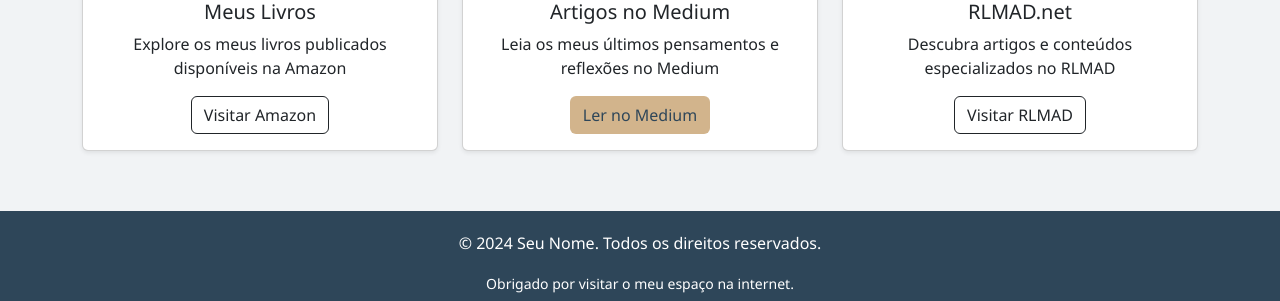
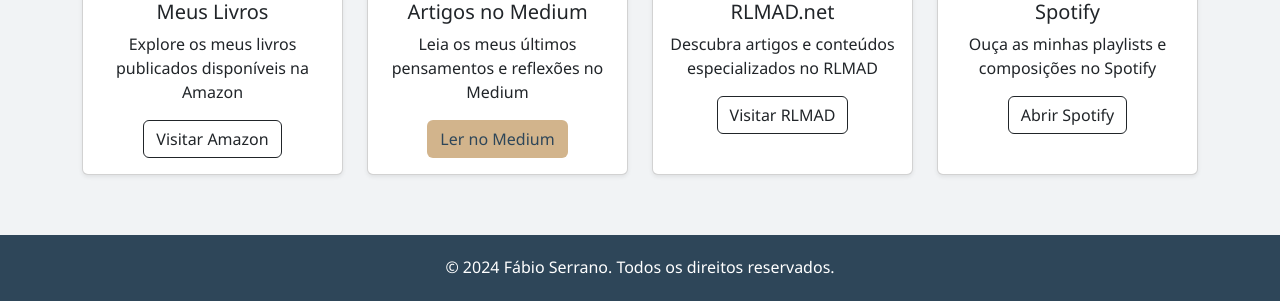
Before and after one commit to fabiocserrano/fabiocserrano.github.io, a plain HTML site: page index.html in a window 1280 px wide. Shown: the part 1266-1567 px from the top of the page. Drawn offline with nearby package versions, Linux system fonts and the light colour scheme.

Commit message:
personal

```diff
--- a/index.html
+++ b/index.html
@@ -31,6 +31,9 @@
     .about-section {
       padding: 60px 0;
       background-color: #f9f9f9;
+    }
+    .about-section p {
+      text-align: justify;
     }
     .work-section {
       padding: 60px 0;
@@ -90,7 +93,7 @@
     <div class="container">
       <h2 class="mb-4" id="about-title">Sobre mim</h2>
       <p class="mx-auto" style="max-width: 800px;" id="about-text1">
-        Sou informata, professor universitário, gerente de desenvolvimento e, especialmente, um entusiasta das artes liberais. Com mais de 20 anos no mercado de tecnologia e vivendo o mundo corporativo intensamente (dentro e fora das empresas), já palestrou em mais de 10 países sobre inovação, gestão de pessoas e design thinking. Sou pai de um lindo casal de filhos que querem mudar o mundo. Vivo feliz em Portugal com a minha família.
+        Sou informata, professor universitário, gerente de desenvolvimento e, especialmente, um entusiasta das artes liberais. Com mais de 20 anos no mercado de tecnologia e vivendo o mundo corporativo intensamente (dentro e fora das empresas), já palestrei em mais de 10 países sobre inovação, gestão de pessoas e design thinking. Sou pai de um lindo casal de filhos que querem mudar o mundo. Vivo feliz em Portugal com a minha família.
       </p>
       <p class="mx-auto" style="max-width: 800px;" id="about-text2">
         A minha escrita abrange diversos géneros e temas, desde ficção envolvente até não-ficção inspiradora. Acredito no poder das palavras para inspirar, desafiar e transformar perspetivas.
@@ -107,7 +110,7 @@
       <h2 class="mb-4" id="work-title">Explore o meu trabalho</h2>
       <p class="mb-5" id="work-subtitle">Descubra os meus livros e artigos em diferentes plataformas</p>
       <div class="row g-4">
-        <div class="col-md-4">
+        <div class="col-md-3">
           <div class="card h-100 shadow-sm">
             <div class="card-body">
               <div class="mb-3">
@@ -119,7 +122,7 @@
             </div>
           </div>
         </div>
-        <div class="col-md-4">
+        <div class="col-md-3">
           <div class="card h-100 shadow-sm">
             <div class="card-body">
               <div class="mb-3">
@@ -131,7 +134,7 @@
             </div>
           </div>
         </div>
-        <div class="col-md-4">
+        <div class="col-md-3">
           <div class="card h-100 shadow-sm">
             <div class="card-body">
               <div class="mb-3">
@@ -143,6 +146,18 @@
             </div>
           </div>
         </div>
+        <div class="col-md-3">
+          <div class="card h-100 shadow-sm">
+            <div class="card-body">
+              <div class="mb-3">
+                <img src="https://upload.wikimedia.org/wikipedia/commons/1/19/Spotify_logo_without_text.svg" alt="Spotify" style="height:40px;">
+              </div>
+              <h5 class="card-title" id="card4-title">Spotify</h5>
+              <p class="card-text" id="card4-text">Ouça as minhas playlists e composições no Spotify</p>
+              <a href="#" class="btn btn-outline-dark" id="card4-btn">Abrir Spotify</a>
+            </div>
+          </div>
+        </div>
       </div>
     </div>
   </section>
@@ -150,7 +165,7 @@
   <!-- Footer -->
   <footer>
     <div class="container">
-      <p id="footer-text">© 2024 Seu Nome. Todos os direitos reservados.</p>
+      <p id="footer-text">© 2024 Fábio Serrano. Todos os direitos reservados.</p>
       <small id="footer-subtext">Obrigado por visitar o meu espaço na internet.</small>
       <div class="social-icons mt-3">
         <a href="#" target="_blank"><i class="fab fa-twitter"></i></a>
@@ -163,12 +178,12 @@
   <script>
     const translations = {
       pt: {
-        headerTitle: "Olá, eu sou <span>Fábio Serrano/span>",
+        headerTitle: "Olá, eu sou <span>Fábio Serrano</span>",
         headerSubtitle: "Autor, Escritor, Compositor & amante de tecnologia",
         btnBooks: "Ver meus livros",
         btnArticles: "Ler artigos",
         aboutTitle: "Sobre mim",
-        aboutText1: "Sou informata, professor universitário, gerente de desenvolvimento e, especialmente, um entusiasta das artes liberais. Com mais de 20 anos no mercado de tecnologia e vivendo o mundo corporativo intensamente (dentro e fora das empresas), já palestrou em mais de 10 países sobre inovação, gestão de pessoas e design thinking. Sou pai de um lindo casal de filhos que querem mudar o mundo. Vivo feliz em Portugal com a minha família."
+        aboutText1: "Sou informata, professor universitário, gerente de desenvolvimento e, especialmente, um entusiasta das artes liberais. Com mais de 20 anos no mercado de tecnologia e vivendo o mundo corporativo intensamente (dentro e fora das empresas), já palestrei em mais de 10 países sobre inovação, gestão de pessoas e design thinking. Sou pai de um lindo casal de filhos que querem mudar o mundo. Vivo feliz em Portugal com a minha família.",
         aboutText2: "A minha escrita abrange diversos géneros e temas, desde ficção envolvente até não-ficção inspiradora. Acredito no poder das palavras para inspirar, desafiar e transformar perspetivas.",
         aboutText3: "Quando não estou a escrever, pode encontrar-me a ler avidamente, a viajar para novas experiências ou a participar na vibrante comunidade literária que continua a inspirar o meu trabalho.",
         workTitle: "Explore o meu trabalho",
@@ -182,18 +197,21 @@
         card3Title: "RLMAD.net",
         card3Text: "Descubra artigos e conteúdos especializados no RLMAD",
         card3Btn: "Visitar RLMAD",
-        footerText: "© 2024 Seu Nome. Todos os direitos reservados.",
+        card4Title: "Spotify",
+        card4Text: "Ouça as minhas playlists e composições no Spotify",
+        card4Btn: "Abrir Spotify",
+        footerText: "© 2024 Fábio Serrano. Todos os direitos reservados.",
         footerSubtext: "Obrigado por visitar o meu espaço na internet."
       },
       en: {
-        headerTitle: "Hello, I'm <span>Your Name</span>",
-        headerSubtitle: "Author, Writer & Thinker",
+        headerTitle: "Hello, I'm <span>Fábio Serrano</span>",
+        headerSubtitle: "Author, Writer, Composer & Technology Enthusiast",
         btnBooks: "View My Books",
         btnArticles: "Read Articles",
         aboutTitle: "About Me",
-        aboutText1: "I'm a passionate writer dedicated to exploring the complexity of human experience through storytelling. With several published works and numerous articles, I strive to connect with readers on a deep and meaningful level.",
-        aboutText2: "My writing spans across genres and themes, from engaging fiction to inspiring non-fiction. I believe in the power of words to inspire, challenge, and transform perspectives.",
-        aboutText3: "When I'm not writing, you can find me reading avidly, traveling for new experiences, or engaging with the vibrant literary community that continues to inspire my work.",
+        aboutText1: "I am a computer scientist, university professor, development manager, and especially an enthusiast of the liberal arts. With more than 20 years in the technology market and living the corporate world intensely (inside and outside companies), I have lectured in more than 10 countries on innovation, people management, and design thinking. I am the father of a wonderful pair of children who want to change the world. I live happily in Portugal with my family.",
+        aboutText2: "My writing covers various genres and themes, from engaging fiction to inspiring non-fiction. I believe in the power of words to inspire, challenge, and transform perspectives.",
+        aboutText3: "When I'm not writing, you can find me avidly reading, traveling for new experiences, or engaging with the vibrant literary community that continues to inspire my work.",
         workTitle: "Explore My Work",
         workSubtitle: "Discover my books and articles on different platforms",
         card1Title: "My Books",
@@ -205,7 +223,10 @@
         card3Title: "RLMAD.net",
         card3Text: "Discover specialized articles and content on RLMAD",
         card3Btn: "Visit RLMAD",
-        footerText: "© 2024 Your Name. All rights reserved.",
+        card4Title: "Spotify",
+        card4Text: "Listen to my playlists and compositions on Spotify",
+        card4Btn: "Open Spotify",
+        footerText: "© 2024 Fábio Serrano. All rights reserved.",
         footerSubtext: "Thank you for visiting my corner of the internet."
       }
     };
@@ -230,6 +251,9 @@
       document.getElementById("card3-title").innerText = translations[lang].card3Title;
       document.getElementById("card3-text").innerText = translations[lang].card3Text;
       document.getElementById("card3-btn").innerText = translations[lang].card3Btn;
+      document.getElementById("card4-title").innerText = translations[lang].card4Title;
+      document.getElementById("card4-text").innerText = translations[lang].card4Text;
+      document.getElementById("card4-btn").innerText = translations[lang].card4Btn;
       document.getElementById("footer-text").innerText = translations[lang].footerText;
       document.getElementById("footer-subtext").innerText = translations[lang].footerSubtext;
 
```
